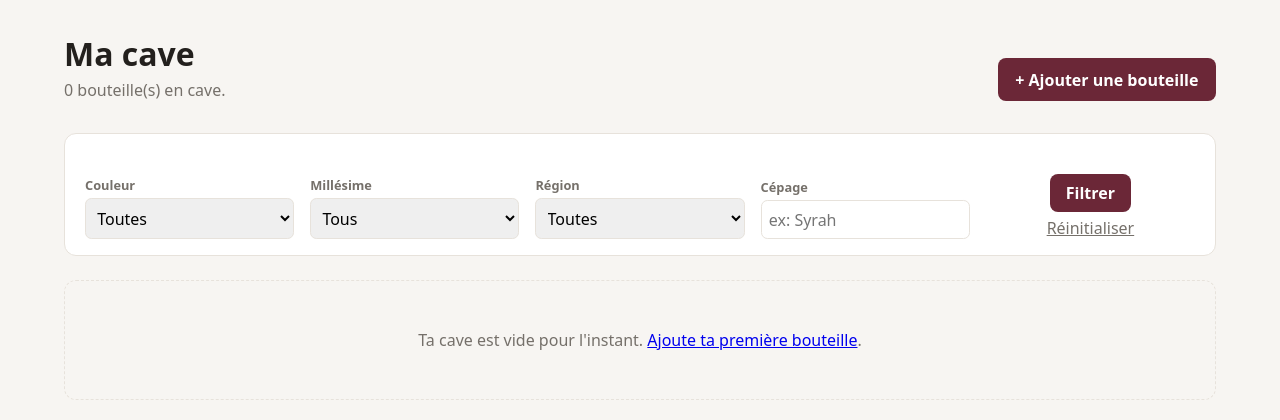
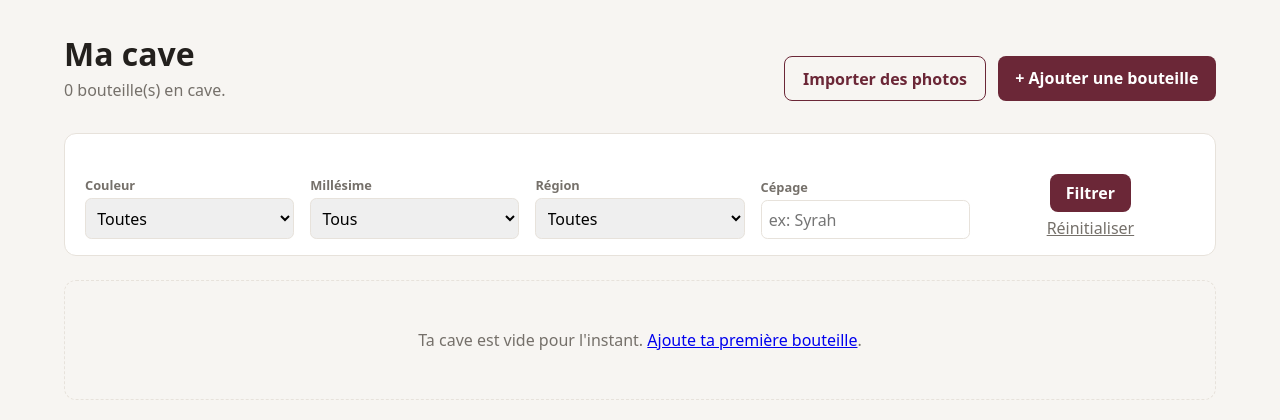
Before and after one commit to capucine-masson/Accords-Mets-Vin, a FastAPI app: page / in a window 1280 px wide. Shown: the top 420 px of the page. Run offline with FastAPI, Linux system fonts and the light colour scheme; data that the repository does not hold is empty.

Commit message:
import photo possible

```diff
--- a/main.py
+++ b/main.py
@@ -1,7 +1,9 @@
-from typing import Optional
+import uuid
+from pathlib import Path
+from typing import List, Optional
 
 from dotenv import load_dotenv
-from fastapi import FastAPI, Form, Request
+from fastapi import FastAPI, File, Form, Request, UploadFile
 from fastapi.responses import RedirectResponse
 from fastapi.staticfiles import StaticFiles
 from fastapi.templating import Jinja2Templates
@@ -16,6 +18,9 @@ app.mount("/static", StaticFiles(directory="static"), name="static")
 templates = Jinja2Templates(directory="templates")
 
 init_db()
+
+UPLOAD_DIR = Path(__file__).parent / "static" / "uploads"
+UPLOAD_DIR.mkdir(parents=True, exist_ok=True)
 
 
 @app.get("/")
@@ -93,3 +98,33 @@ def create_bottle(
         }
     )
     return RedirectResponse(url="/", status_code=303)
+
+
+@app.get("/photos/nouvelle")
+def nouvelle_photo(request: Request):
+    return templates.TemplateResponse(request, "nouvelle_photo.html", {})
+
+
+@app.post("/photos")
+async def upload_photos(photos: List[UploadFile] = File(...)):
+    for photo in photos:
+        if not (photo.content_type or "").startswith("image/"):
+            continue
+        extension = Path(photo.filename or "").suffix
+        unique_name = f"{uuid.uuid4().hex}{extension}"
+        destination = UPLOAD_DIR / unique_name
+        with destination.open("wb") as f:
+            f.write(await photo.read())
+    return RedirectResponse(url="/photos", status_code=303)
+
+
+@app.get("/photos")
+def list_photos(request: Request):
+    files = sorted(
+        (f for f in UPLOAD_DIR.iterdir() if f.is_file() and not f.name.startswith(".")),
+        key=lambda f: f.stat().st_mtime,
+        reverse=True,
+    )
+    return templates.TemplateResponse(
+        request, "photos.html", {"photo_names": [f.name for f in files]}
+    )
--- a/static/style.css
+++ b/static/style.css
@@ -64,6 +64,32 @@ body {
 
 .button:hover {
     opacity: 0.9;
+}
+
+.page-header-actions {
+    display: flex;
+    gap: 0.75rem;
+    flex-wrap: wrap;
+}
+
+.button-secondary {
+    background: transparent;
+    color: var(--accent);
+    border: 1px solid var(--accent);
+}
+
+.photo-grid {
+    display: grid;
+    grid-template-columns: repeat(auto-fill, minmax(10rem, 1fr));
+    gap: 1rem;
+}
+
+.photo-thumb {
+    width: 100%;
+    height: 10rem;
+    object-fit: cover;
+    border-radius: 0.5rem;
+    border: 1px solid var(--border);
 }
 
 .filters {
--- a/templates/index.html
+++ b/templates/index.html
@@ -13,7 +13,10 @@
                 <h1>Ma cave</h1>
                 <p class="muted">{{ bottles|length }} bouteille(s) en cave.</p>
             </div>
-            <a class="button" href="/bouteilles/nouvelle">+ Ajouter une bouteille</a>
+            <div class="page-header-actions">
+                <a class="button button-secondary" href="/photos/nouvelle">Importer des photos</a>
+                <a class="button" href="/bouteilles/nouvelle">+ Ajouter une bouteille</a>
+            </div>
         </header>
 
         <form class="filters" method="get" action="/">
```
Also changed, not shown: templates/nouvelle_photo.html (added, +25 -0 lines), templates/photos.html (added, +31 -0 lines), 2 other files.
